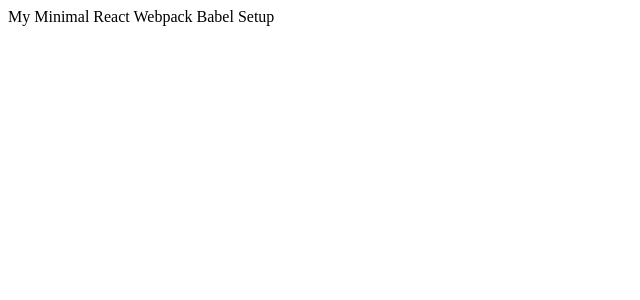
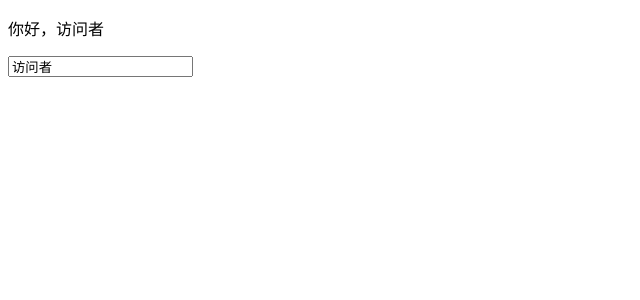
Before and after one commit to aker/examples-api-gateway, a React app in the folder myjs-frontend/: page / in a window 1280 px wide. Shown: the top 300 px of the page, without its empty margins (0-640 px from the left). Built offline with nearby package versions, Linux system fonts and the light colour scheme; the HTML template or start-up script is replaced by a standard one.

Commit message:
build myjs-front project --add redux and example

```diff
--- a/myjs-frontend/package.json
+++ b/myjs-frontend/package.json
@@ -29,6 +29,8 @@
   },
   "dependencies": {
     "react": "^16.2.0",
-    "react-dom": "^16.2.0"
+    "react-dom": "^16.2.0",
+    "react-redux": "^5.0.6",
+    "redux": "^3.7.2"
   }
 }
--- /dev/null
+++ b/myjs-frontend/src/App.js
@@ -0,0 +1,28 @@
+import { connect } from 'react-redux';
+import MyComponent from './myComponent';
+
+// Map Redux state to component props
+function mapStateToProps(state) {
+  return {
+    text: state.text,
+    name: state.name
+  };
+}
+
+// Map Redux actions to component props
+function mapDispatchToProps(dispatch) {
+  return {
+    onChange: (e) => dispatch({
+      type: 'change',
+      payload: e.target.value
+    })
+  }
+}
+
+// Connected Component
+const App = connect(
+  mapStateToProps,
+  mapDispatchToProps
+)(MyComponent);
+
+export default App;
--- a/myjs-frontend/src/index.js
+++ b/myjs-frontend/src/index.js
@@ -1,11 +1,17 @@
 import React from 'react';
 import ReactDOM from 'react-dom';
+import { createStore } from 'redux'
+import { Provider } from 'react-redux'
 
-const title = 'My Minimal React Webpack Babel Setup';
+import App from './App';
+import reducer from './reducer';
+
+// Store
+const store = createStore(reducer);
 
 ReactDOM.render(
-  <div>{title}</div>,
+  <Provider store={store}>
+    <App />
+  </Provider>,
   document.getElementById('app')
 );
-
-module.hot.accept();
--- /dev/null
+++ b/myjs-frontend/src/myComponent.js
@@ -0,0 +1,15 @@
+import React from 'react';
+import ReactDOM from 'react-dom';
+
+class MyComponent extends React.Component {
+  render() {
+    return (
+      <div className="index">
+        <p>{this.props.text}</p>
+        <input defaultValue={this.props.name} onChange={this.props.onChange} />
+      </div>
+    );
+  }
+}
+
+export default MyComponent;
--- /dev/null
+++ b/myjs-frontend/src/reducer.js
@@ -0,0 +1,16 @@
+function reducer(state = {
+  text: '你好，访问者',
+  name: '访问者'
+}, action) {
+  switch (action.type) {
+    case 'change':
+      return {
+        name: action.payload,
+        text: '你好，' + action.payload
+      };
+    default:
+      return state;
+  }
+}
+
+export default reducer;
```
Also changed, not shown: 1 other file (tests, documents, lock files or other folders).
